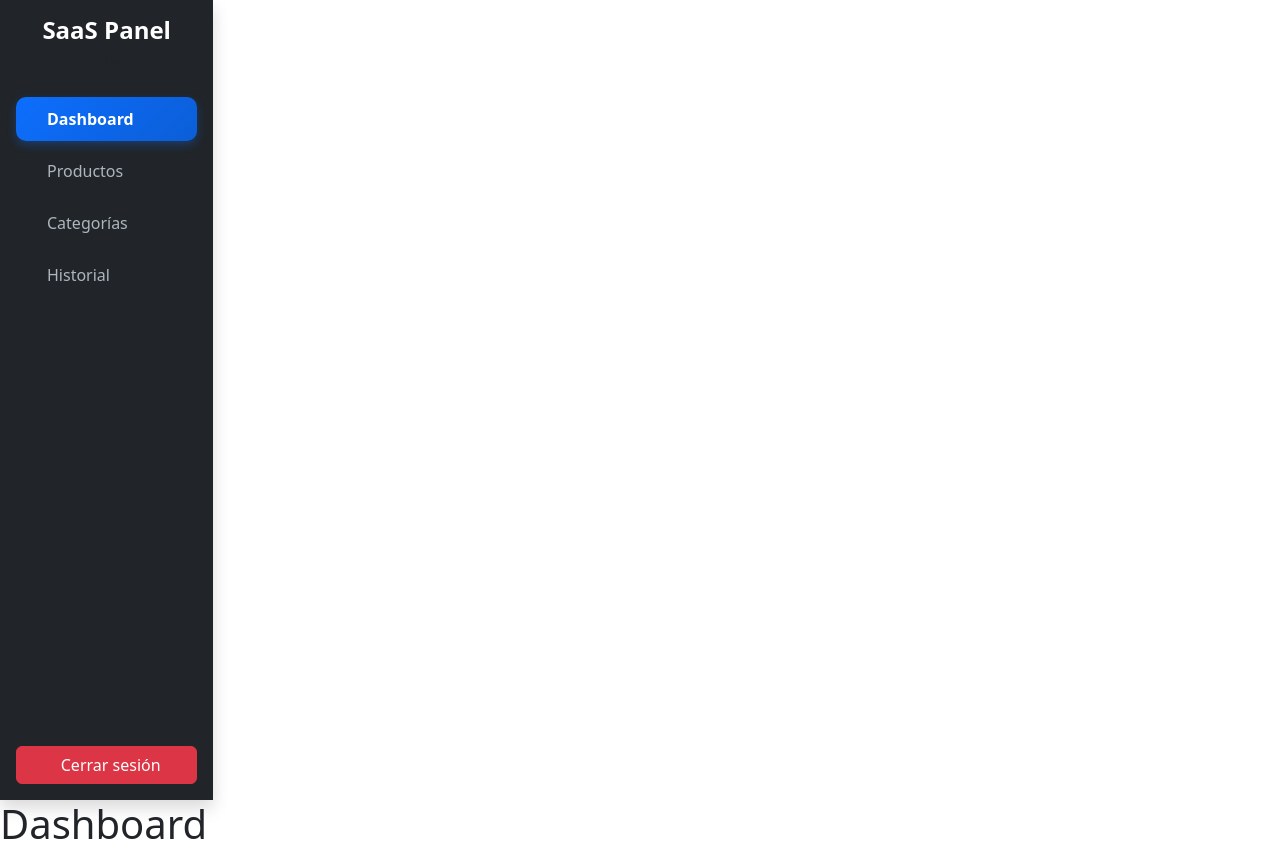
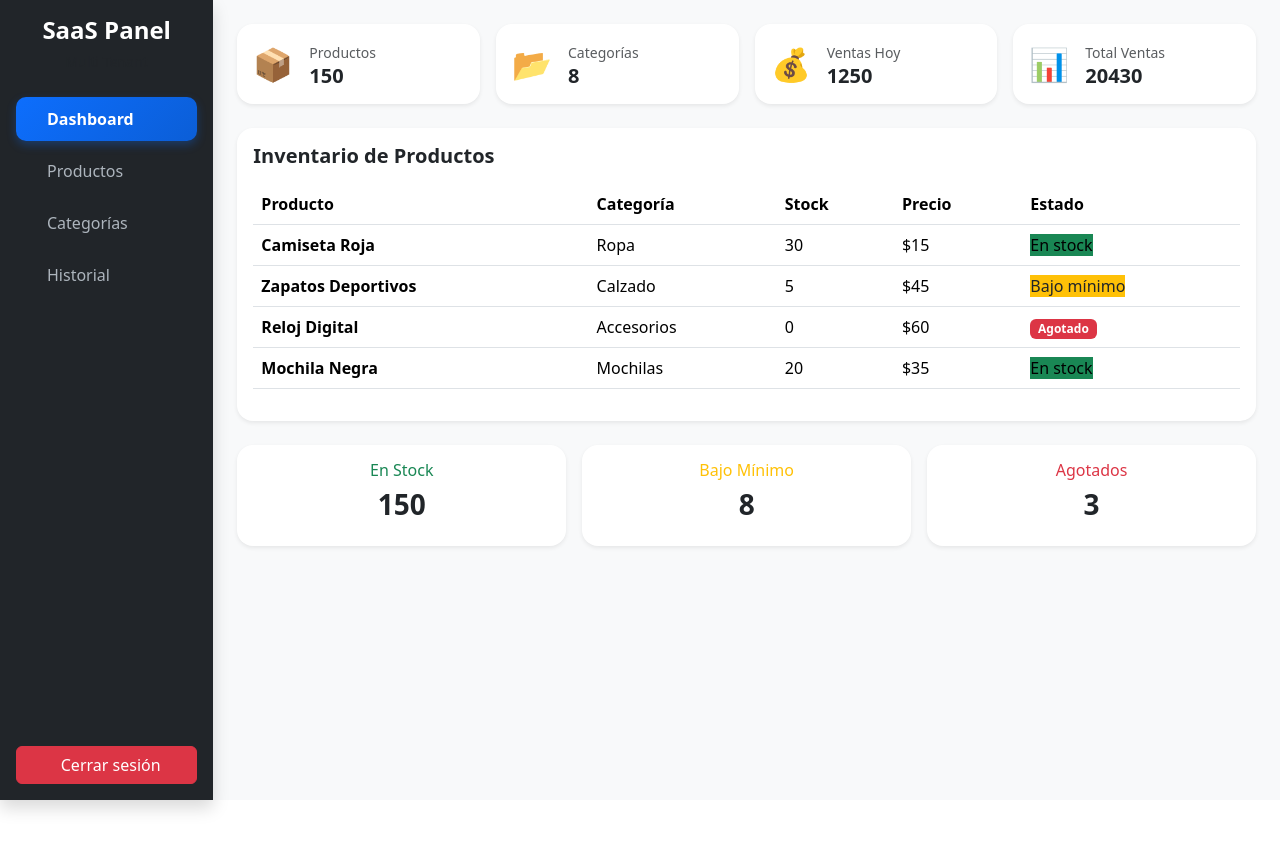
Before and after one commit to EspiSebas/SaasMultiTenat-Front, an Angular app: page /dashboard in a window 1280 px wide. After the commit the page ends 800 px from the top, so only its background shows below. Built offline with nearby package versions, Linux system fonts and the light colour scheme.

Commit message:
add dashboard

```diff
--- a/src/app/features/historial/components/modal-details/modal-details.component.ts
+++ b/src/app/features/historial/components/modal-details/modal-details.component.ts
@@ -20,8 +20,7 @@ export class ModalDetailsComponent {
       this.total += item.total;
     }
 
-
-      return this.total + (this.total * 0.19);
+    return this.total + (this.total * 0.19-this.sale.discount);
   }
 
 
--- a/src/app/features/home/components/dashboard/dashboard.component.html
+++ b/src/app/features/home/components/dashboard/dashboard.component.html
@@ -1,2 +1,99 @@
-<app-navbar></app-navbar>
-<h1>Dashboard</h1>
+<div class="container-fluid">
+  <div class="row">
+
+    <!-- 🧭 SIDEBAR -->
+    <div class="col-md-2 bg-dark min-vh-100 p-0 position-fixed">
+      <app-navbar></app-navbar>
+    </div>
+
+    <!-- 📊 CONTENT -->
+    <div class="col-md-10 offset-md-2 p-4 bg-light min-vh-100">
+
+      <!-- 🔝 STATS -->
+      <div class="row g-3 mb-4">
+
+        <div class="col-md-3" *ngFor="let stat of [
+          {title:'Productos', value:stats.products, icon:'📦'},
+          {title:'Categorías', value:stats.categories, icon:'📂'},
+          {title:'Ventas Hoy', value:stats.dailySales, icon:'💰'},
+          {title:'Total Ventas', value:stats.totalSales, icon:'📊'}
+        ]">
+          <div class="card shadow-sm border-0 rounded-4 p-3 d-flex flex-row align-items-center">
+            <div class="fs-2 me-3">{{ stat.icon }}</div>
+            <div>
+              <small class="text-muted">{{ stat.title }}</small>
+              <h5 class="fw-bold mb-0">{{ stat.value }}</h5>
+            </div>
+          </div>
+        </div>
+
+      </div>
+
+      <!-- 📦 INVENTARIO -->
+      <div class="card shadow-sm border-0 rounded-4 mb-4">
+        <div class="card-body">
+
+          <h5 class="fw-bold mb-3">Inventario de Productos</h5>
+
+          <div class="table-responsive">
+            <table class="table align-middle">
+
+              <thead class="text-muted">
+                <tr>
+                  <th>Producto</th>
+                  <th>Categoría</th>
+                  <th>Stock</th>
+                  <th>Precio</th>
+                  <th>Estado</th>
+                </tr>
+              </thead>
+
+              <tbody>
+                <tr *ngFor="let p of products">
+                  <td class="fw-semibold">{{ p.name }}</td>
+                  <td>{{ p.category }}</td>
+                  <td>{{ p.stock }}</td>
+                  <td>${{ p.price }}</td>
+                  <td>
+                    <span [ngClass]="getStatusClass(p.status)">
+                      {{ getStatusLabel(p.status) }}
+                    </span>
+                  </td>
+                </tr>
+              </tbody>
+
+            </table>
+          </div>
+
+        </div>
+      </div>
+
+      <!-- 📊 RESUMEN -->
+      <div class="row g-3">
+
+        <div class="col-md-4">
+          <div class="card border-0 shadow-sm rounded-4 text-center p-3">
+            <h6 class="text-success">En Stock</h6>
+            <h3 class="fw-bold">{{ resumen.enStock }}</h3>
+          </div>
+        </div>
+
+        <div class="col-md-4">
+          <div class="card border-0 shadow-sm rounded-4 text-center p-3">
+            <h6 class="text-warning">Bajo Mínimo</h6>
+            <h3 class="fw-bold">{{ resumen.bajoMinimo }}</h3>
+          </div>
+        </div>
+
+        <div class="col-md-4">
+          <div class="card border-0 shadow-sm rounded-4 text-center p-3">
+            <h6 class="text-danger">Agotados</h6>
+            <h3 class="fw-bold">{{ resumen.agotados }}</h3>
+          </div>
+        </div>
+
+      </div>
+
+    </div>
+  </div>
+</div>
--- a/src/app/features/home/components/dashboard/dashboard.component.ts
+++ b/src/app/features/home/components/dashboard/dashboard.component.ts
@@ -1,13 +1,50 @@
 import { Component } from '@angular/core';
 import { NavbarComponent } from '../../../../shared/navbar/navbar.component';
+import { CommonModule } from '@angular/common';
 
 @Component({
   selector: 'app-dashboard',
   standalone: true,
-  imports: [NavbarComponent],
+  imports: [NavbarComponent,CommonModule],
   templateUrl: './dashboard.component.html',
   styleUrl: './dashboard.component.css'
 })
 export class DashboardComponent {
+  stats = {
+    products: 150,
+    categories: 8,
+    dailySales: 1250,
+    totalSales: 20430
+  };
+
+  products = [
+    { name: 'Camiseta Roja', category: 'Ropa', stock: 30, price: 15, status: 'EN_STOCK' },
+    { name: 'Zapatos Deportivos', category: 'Calzado', stock: 5, price: 45, status: 'BAJO_MINIMO' },
+    { name: 'Reloj Digital', category: 'Accesorios', stock: 0, price: 60, status: 'AGOTADO' },
+    { name: 'Mochila Negra', category: 'Mochilas', stock: 20, price: 35, status: 'EN_STOCK' }
+  ];
+
+  resumen = {
+    enStock: 150,
+    bajoMinimo: 8,
+    agotados: 3
+  };
+
+  getStatusClass(status: string) {
+    return {
+      'badge bg-success': status === 'EN_STOCK',
+      'badge bg-warning text-dark': status === 'BAJO_MINIMO',
+      'badge bg-danger': status === 'AGOTADO'
+    };
+  }
+
+  getStatusLabel(status: string) {
+    switch (status) {
+      case 'EN_STOCK': return 'En stock';
+      case 'BAJO_MINIMO': return 'Bajo mínimo';
+      case 'AGOTADO': return 'Agotado';
+      default: return status;
+    }
+  }
 
 }
--- a/src/app/shared/navbar/navbar.component.html
+++ b/src/app/shared/navbar/navbar.component.html
@@ -1,10 +1,9 @@
-<nav class="col-md-2 d-none d-md-flex flex-column bg-dark text-white vh-100 p-3 shadow">
+<nav class="d-none d-md-flex flex-column bg-dark text-white vh-100 p-3 shadow">
 
   <div class="text-center mb-4">
     <h4 class="fw-bold mb-1">SaaS Panel</h4>
     <small class="text-muted">Multi Tenant</small>
   </div>
-
 
   <ul class="nav flex-column gap-2 flex-grow-1">
 
@@ -55,7 +54,6 @@
 
   </ul>
 
-
   <div class="mt-auto">
     <button
       class="btn btn-danger w-100 d-flex align-items-center justify-content-center"
```
Also changed, not shown: 1 other file (tests, documents, lock files or other folders).
